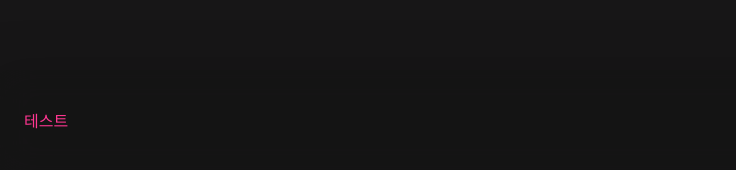
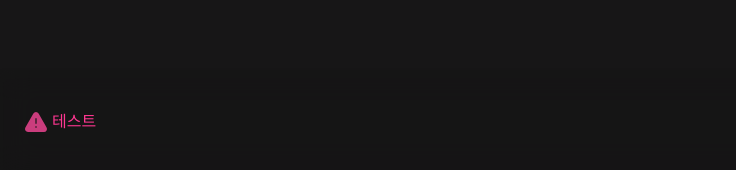
Before and after one commit to meme-party/front, a Next.js app: page / in a window 1280 px wide. Both pictures are taken after a click on the button "auto close Toast". Shown: the part 626-796 px from the top of the page, without its empty margins (0-736 px from the left). Built offline with nearby package versions, Linux system fonts and the light colour scheme.

Commit message:
feat: Toast 컴포넌트 구현

```diff
--- a/package.json
+++ b/package.json
@@ -10,6 +10,7 @@
   },
   "dependencies": {
     "clsx": "^2.1.1",
+    "lucide-react": "^0.471.0",
     "motion": "^11.17.0",
     "next": "15.1.3",
     "react": "^19.0.0",
--- a/src/app/(routes)/page.tsx
+++ b/src/app/(routes)/page.tsx
@@ -7,7 +7,7 @@ export default function Home() {
 
   return (
     <section className="flex flex-col">
-      <button onClick={() => showToast({ text: "테스트", type: "success" })}>auto close Toast</button>
+      <button onClick={() => showToast({ text: "테스트", type: "warning" })}>auto close Toast</button>
       <button onClick={() => showToast({ text: "테스트", type: "success", autoClose: false })}>Toast</button>
     </section>
   )
--- a/src/components/Toast.tsx
+++ b/src/components/Toast.tsx
@@ -3,7 +3,12 @@
 import { useToast } from "@/store/toast"
 import { cn } from "@/utils/cn"
 import { AnimatePresence, motion } from "framer-motion"
+import dynamic from "next/dynamic"
 import ReactDOM from "react-dom"
+
+const CircleCheck = dynamic(() => import("@/icons/CircleCheck"))
+const TriangleAlert = dynamic(() => import("@/icons/TriangleAlert"))
+const CircleAlert = dynamic(() => import("@/icons/CircleAlert"))
 
 export default function Toast() {
   const { toast, closeToast } = useToast()
@@ -12,11 +17,18 @@ export default function Toast() {
 
   if (!element) return null
 
+  // Todo type 에 따라 텍스트색상 다르게 할건지 논의 필요
+  // const toastTypeClasses = {
+  //   success: "text-primary-300",
+  //   warning: "text-yellow-500",
+  //   error: "text-red-500"
+  // }
+
   const content = (
     <AnimatePresence>
       {toast.isOpened && (
         <motion.section
-          className="fixed w-full bottom-0 bg-[#171617]/60 py-10 flex justify-center px-6"
+          className="fixed w-full bottom-0 bg-[#171617]/60 py-10 flex justify-center px-6 backdrop-blur-lg drop-shadow-lg"
           initial={{ y: 50, opacity: 0 }}
           animate={{ y: 0, opacity: 1 }}
           exit={{ y: 50, opacity: 0 }}
@@ -24,21 +36,20 @@ export default function Toast() {
             duration: 0.5,
             ease: "easeOut"
           }}
-          style={{
-            filter: "drop-shadow(-10px 0px 24px rgba(0, 0, 0, 0.25))",
-            backdropFilter: "blur(16px)"
-          }}
         >
-          <div className="flex items-center justify-between max-w-[1280px] w-full">
-            <p
+          <article className="flex items-center justify-between max-w-[1280px] w-full">
+            <div
               className={cn(
-                toast.type === "success" && "text-primary-300",
-                toast.type === "warning" && "text-yellow-500",
-                toast.type === "error" && "text-red-500"
+                "flex gap-[4px] text-primary-300"
+                // toastTypeClasses[toast.type]
               )}
             >
+              {toast.type === "success" && <CircleCheck pathColor="#17161799" />}
+              {toast.type === "warning" && <TriangleAlert pathColor="#17161799" />}
+              {toast.type === "error" && <CircleAlert pathColor="#17161799" />}
+
               {toast.text}
-            </p>
+            </div>
             {!toast.autoClose && (
               <button
                 className="px-3 py-2 min-w-[148px] bg-gray-800 text-white rounded-md hover:bg-gray-700"
@@ -47,7 +58,7 @@ export default function Toast() {
                 완료
               </button>
             )}
-          </div>
+          </article>
         </motion.section>
       )}
     </AnimatePresence>
--- /dev/null
+++ b/src/icons/CircleAlert.tsx
@@ -0,0 +1,34 @@
+import { COLORS } from "@/styles/colors"
+
+interface Params {
+  size?: number
+  bgColor?: string
+  borderColor?: string
+  pathColor?: string
+}
+
+export default function CircleAlert({
+  size = 24,
+  bgColor = COLORS.PRIMARY,
+  borderColor = COLORS.PRIMARY,
+  pathColor = COLORS.WHITE,
+}: Params) {
+  return (
+    <svg
+      xmlns="http://www.w3.org/2000/svg"
+      width={size}
+      height={size}
+      viewBox="0 0 24 24"
+      fill={bgColor}
+      stroke={borderColor}
+      strokeWidth={2}
+      strokeLinecap="round"
+      strokeLinejoin="round"
+      className="lucide lucide-circle-alert"
+    >
+      <circle cx="12" cy="12" r="10" />
+      <line x1="12" x2="12" y1="8" y2="12" stroke={pathColor} />
+      <line x1="12" x2="12.01" y1="16" y2="16" stroke={pathColor} />
+    </svg>
+  )
+}
--- /dev/null
+++ b/src/icons/CircleCheck.tsx
@@ -0,0 +1,33 @@
+import { COLORS } from "@/styles/colors"
+
+interface Params {
+  size?: number
+  bgColor?: string
+  borderColor?: string
+  pathColor?: string
+}
+
+export default function CircleCheck({
+  size = 24,
+  bgColor = COLORS.PRIMARY,
+  borderColor = COLORS.PRIMARY,
+  pathColor = COLORS.WHITE,
+}: Params) {
+  return (
+    <svg
+      xmlns="http://www.w3.org/2000/svg"
+      width={size}
+      height={size}
+      viewBox="0 0 24 24"
+      fill={bgColor}
+      stroke={borderColor}
+      strokeWidth={2}
+      strokeLinecap="round"
+      strokeLinejoin="round"
+      className="lucide lucide-circle-check"
+    >
+      <circle cx="12" cy="12" r="10" />
+      <path d="m9 12 2 2 4-4" stroke="currentColor" color={pathColor} />
+    </svg>
+  )
+}
--- /dev/null
+++ b/src/icons/TriangleAlert.tsx
@@ -0,0 +1,34 @@
+import { COLORS } from "@/styles/colors"
+
+interface Params {
+  size?: number
+  bgColor?: string
+  borderColor?: string
+  pathColor?: string
+}
+
+export default function TriangleAlert({
+  size = 24,
+  bgColor = COLORS.PRIMARY,
+  borderColor = COLORS.PRIMARY,
+  pathColor = COLORS.WHITE,
+}: Params) {
+  return (
+    <svg
+      xmlns="http://www.w3.org/2000/svg"
+      width={size}
+      height={size}
+      viewBox="0 0 24 24"
+      fill={bgColor}
+      stroke={borderColor}
+      strokeWidth={2}
+      strokeLinecap="round"
+      strokeLinejoin="round"
+      className="lucide lucide-triangle-alert"
+    >
+      <path d="m21.73 18-8-14a2 2 0 0 0-3.48 0l-8 14A2 2 0 0 0 4 21h16a2 2 0 0 0 1.73-3" />
+      <path d="M12 9v4" stroke={pathColor} />
+      <path d="M12 17h.01" stroke={pathColor} />
+    </svg>
+  )
+}
```
Also changed, not shown: 1 other file (tests, documents, lock files or other folders).
